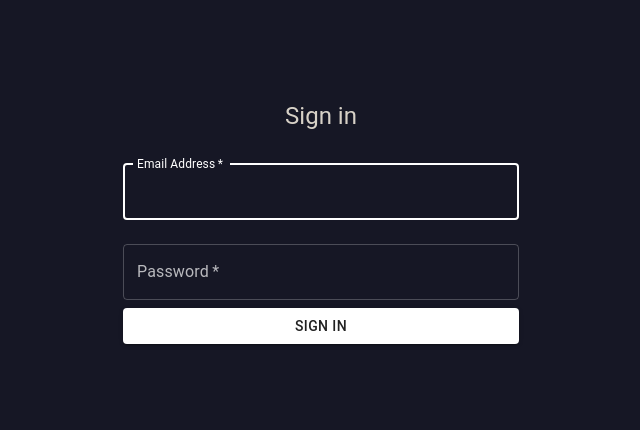
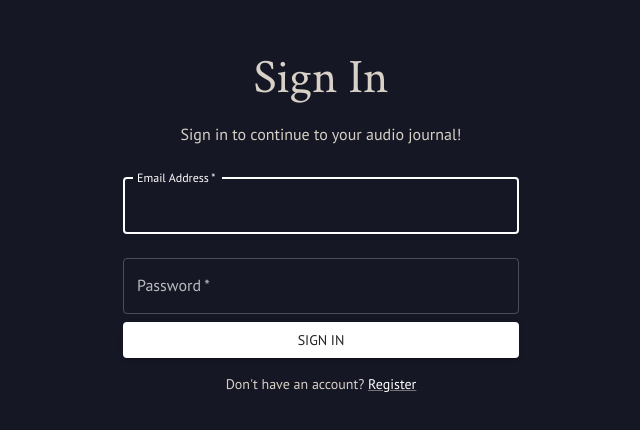
Before and after one commit to antonynjoro/AudioBio_Frontend, a React (Create React App) app: page /login in a window 1280 px wide. Shown: the part 178-608 px from the top of the page, without its empty margins (319-959 px from the left). Built offline with nearby package versions, Linux system fonts and the light colour scheme.

Commit message:
Added links to register and sign in.

```diff
--- a/public/index.html
+++ b/public/index.html
@@ -7,6 +7,10 @@
   <link href="css/normalize.css" rel="stylesheet" type="text/css">
   <link href="css/webflow.css" rel="stylesheet" type="text/css">
   <link href="css/style.css" rel="stylesheet" type="text/css">
+  <link rel="preconnect" href="https://fonts.googleapis.com">
+  <link rel="preconnect" href="https://fonts.gstatic.com" crossorigin>
+  <link href="https://fonts.googleapis.com/css2?family=Crimson+Text:wght@400;600;700&family=PT+Sans:wght@400;700&display=swap" rel="stylesheet">
+
 </head>
 <body >
   <div id="root"></div>
--- a/src/index.js
+++ b/src/index.js
@@ -21,8 +21,32 @@ const darkTheme = createTheme( {
     text: {
       primary: '#d7d1c7',
     },
+    link: {
+      main: '#e040fb',
+    },
     error: {
       main: '#ef476f',
+    },
+  },
+  typography: {
+    fontFamily: '"PT Sans", "Helvetica", "Arial", sans-serif',
+    h1: {
+      fontFamily: '"Crimson Text", "Helvetica", "Arial", sans-serif',
+    },
+    h2: {
+      fontFamily: '"Crimson Text", "Helvetica", "Arial", sans-serif',
+    },
+    h3: {
+      fontFamily: '"Crimson Text", "Helvetica", "Arial", sans-serif',
+    },
+    h4: {
+      fontFamily: '"Crimson Text", "Helvetica", "Arial", sans-serif',
+    },
+    h5: {
+      fontFamily: '"Crimson Text", "Helvetica", "Arial", sans-serif',
+    },
+    h6: {
+      fontFamily: '"Crimson Text", "Helvetica", "Arial", sans-serif',
     },
   },
 
--- a/src/routes/LoginPage.jsx
+++ b/src/routes/LoginPage.jsx
@@ -1,7 +1,7 @@
 // LoginPage.jsx
 
 import React, { useState } from "react";
-import { Button, TextField, Container, Typography, Stack } from "@mui/material";
+import { Button, TextField, Container, Typography, Stack, Link } from "@mui/material";
 import api from '../api';
 import { useNavigate } from 'react-router-dom';
 import qs from 'qs';
@@ -57,8 +57,11 @@ function LoginPage() {
 
     <Container component="main" maxWidth="xs" >
       <Stack direction="column" spacing={2} justifyContent="left" alignItems="center" >
-      <Typography component="h1" variant="h5">
-        Sign in
+      <Typography component="h1" variant="h3">
+        Sign In
+      </Typography>
+      <Typography component="p" >
+        Sign in to continue to your audio journal!
       </Typography>
       <form noValidate onSubmit={handleSubmit}>
         <TextField
@@ -96,6 +99,9 @@ function LoginPage() {
           Sign In
         </Button>
       </form>
+      <Typography component="p" variant="body2">
+          Don't have an account? <Link href="/register">Register</Link>
+      </Typography>
       </Stack>
     </Container>
     </Stack>
--- a/src/routes/RegistrationPage.jsx
+++ b/src/routes/RegistrationPage.jsx
@@ -1,7 +1,7 @@
 // LoginPage.jsx
 
 import React, { useState } from "react";
-import { Button, TextField, Container, Typography, Stack } from "@mui/material";
+import { Button, TextField, Container, Typography, Stack, Link} from "@mui/material";
 import api from "../api";
 import { useNavigate } from 'react-router-dom';
 
@@ -44,8 +44,11 @@ function RegistrationPage() {
 
     <Container component="main" maxWidth="xs" >
       <Stack direction="column" spacing={2} justifyContent="left" alignItems="center" >
-      <Typography component="h1" variant="h5">
+      <Typography component="h1" variant="h3">
         Register
+      </Typography>
+      <Typography component="p" >
+        Register to start creating your first audio journal entry!
       </Typography>
       <form noValidate onSubmit={handleSubmit}>
         <TextField
@@ -92,10 +95,14 @@ function RegistrationPage() {
           fullWidth
           variant="contained"
           color="primary"
+          sx={{mt: 3, mb: 2}}
         >
-          Sign In
+          Create Account
         </Button>
       </form>
+      <Typography component="p" variant="body2">
+          Already have an account? <Link href="/login" >Sign In</Link>
+        </Typography>
       </Stack>
     </Container>
     </Stack>
```
